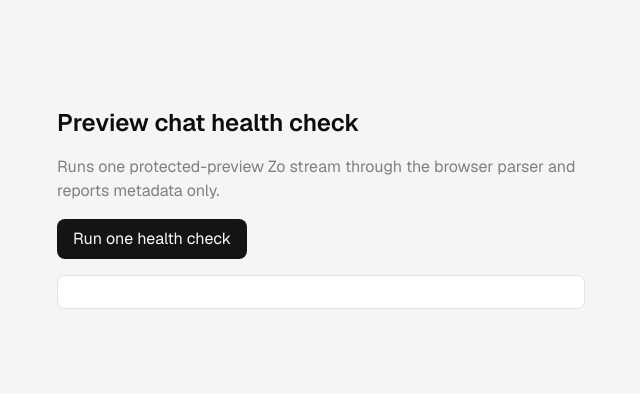
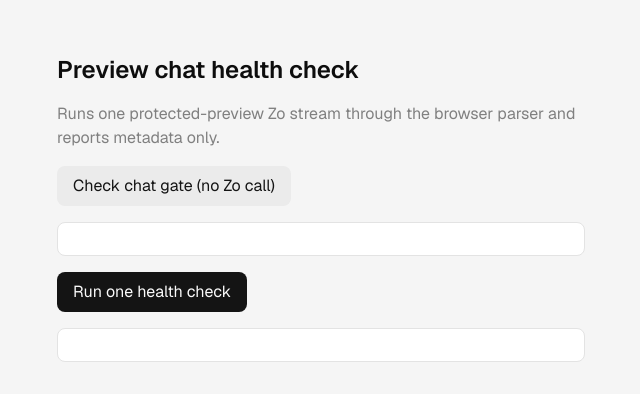
Before and after one commit to wazootech/computer, a Next.js app: page /preview-health-check in a window 1280 px wide. Shown: the part 192-586 px from the top of the page, without its empty margins (319-959 px from the left). Built offline with nearby package versions, Linux system fonts and the light colour scheme.

Commit message:
test(chat): add no-credit chat gate probe

```diff
--- a/app/preview-health-check/page.tsx
+++ b/app/preview-health-check/page.tsx
@@ -6,6 +6,35 @@ import { consumeZoSse } from "@/lib/zo-sse";
 export default function PreviewHealthCheck() {
   const [running, setRunning] = useState(false);
   const [result, setResult] = useState("");
+  const [gateRunning, setGateRunning] = useState(false);
+  const [gateResult, setGateResult] = useState("");
+
+  async function runChatGateProbe() {
+    if (gateRunning || gateResult) return;
+    setGateRunning(true);
+    const startedAt = Date.now();
+    try {
+      const response = await fetch(`/api/chat/${encodeURIComponent(crypto.randomUUID())}`, {
+        method: "POST",
+        headers: { Accept: "text/event-stream", "Content-Type": "application/json" },
+        body: "{}",
+      });
+      setGateResult(JSON.stringify({
+        status: response.status,
+        expectedStatus: 400,
+        passed: response.status === 400,
+        elapsedMs: Date.now() - startedAt,
+      }, null, 2));
+    } catch {
+      setGateResult(JSON.stringify({
+        passed: false,
+        error: "The chat gate request failed before a response.",
+        elapsedMs: Date.now() - startedAt,
+      }, null, 2));
+    } finally {
+      setGateRunning(false);
+    }
+  }
 
   async function runCheck() {
     if (running || result) return;
@@ -53,6 +82,17 @@ export default function PreviewHealthCheck() {
       <p className="text-muted-foreground">Runs one protected-preview Zo stream through the browser parser and reports metadata only.</p>
       <button
         type="button"
+        onClick={runChatGateProbe}
+        disabled={gateRunning || Boolean(gateResult)}
+        className="w-fit rounded-md bg-secondary px-4 py-2 text-secondary-foreground disabled:opacity-50"
+      >
+        {gateRunning ? "Checking chat gate…" : gateResult ? "Gate probe used" : "Check chat gate (no Zo call)"}
+      </button>
+      <pre aria-live="polite" className="whitespace-pre-wrap rounded-md border bg-card p-4 text-sm">
+        {gateResult}
+      </pre>
+      <button
+        type="button"
         onClick={runCheck}
         disabled={running || Boolean(result)}
         className="w-fit rounded-md bg-primary px-4 py-2 text-primary-foreground disabled:opacity-50"
```
